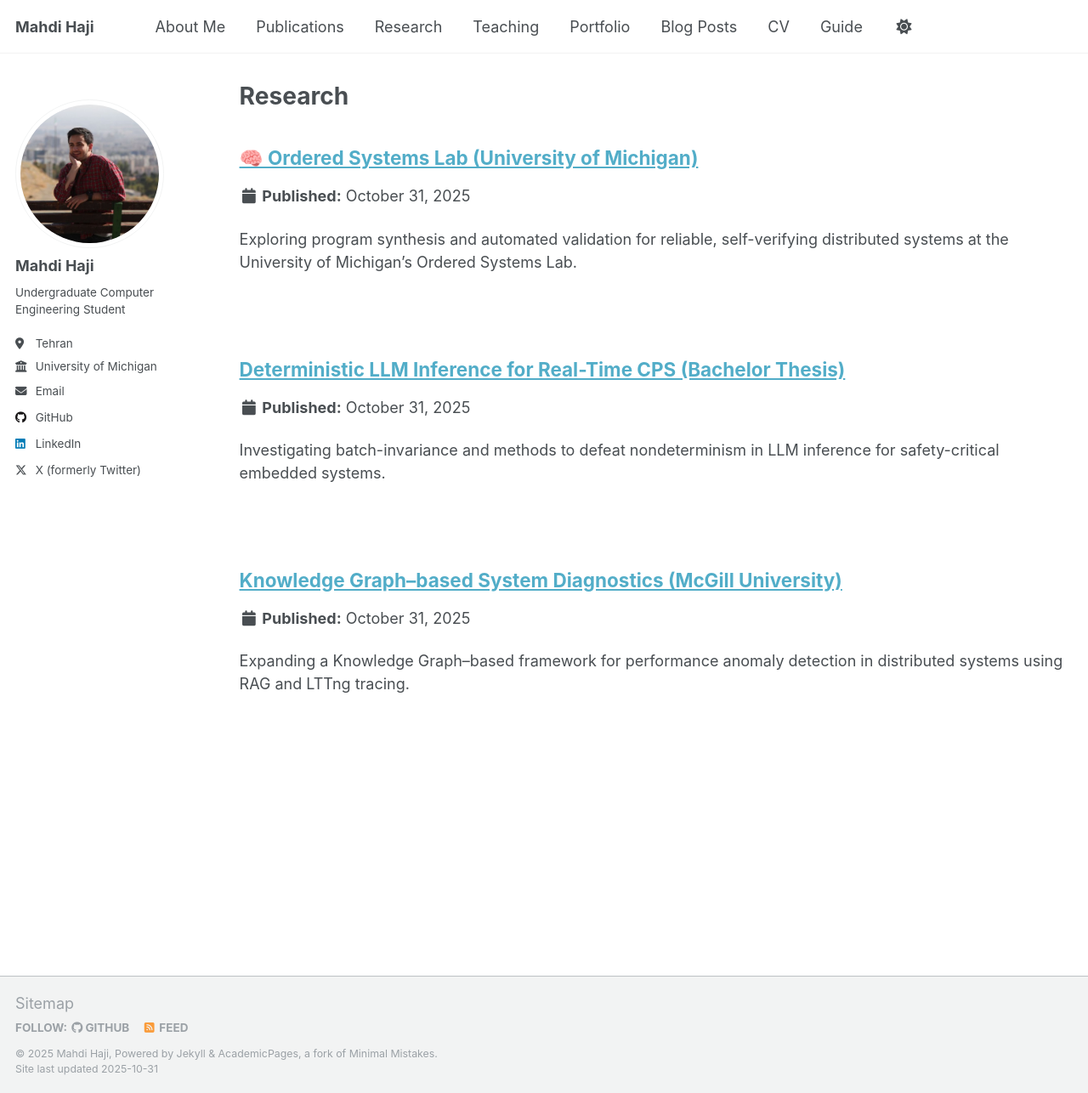
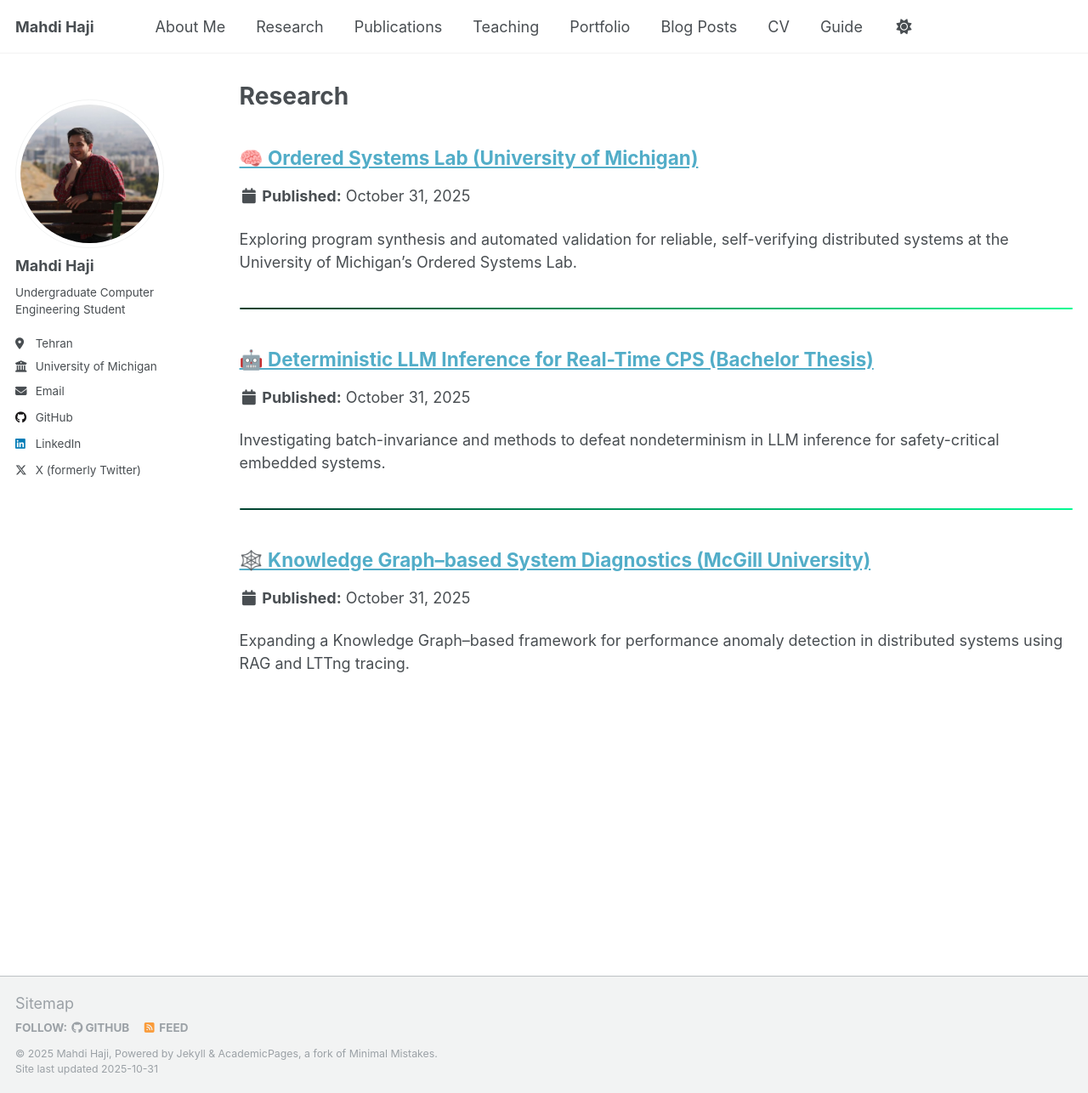
Before and after one commit to matahho/matahho.github.io, a Jekyll site: the page built from _pages/research.html, in a window 1280 px wide and 1286 px high. Shown: the whole window at 85% size. Built offline with Jekyll 4.4.1, drawn with Linux system fonts in a browser that asks for light colours.

Commit message:
make reseach section more attractive

```diff
--- a/_data/navigation.yml
+++ b/_data/navigation.yml
@@ -11,11 +11,11 @@
   - title: "About Me"
     url: /
 
+  - title: "Research"
+    url: /research/
+
   - title: "Publications"
     url: /publications/
-
-  - title: "Research"
-    url: /research/
 
   - title: "Teaching"
     url: /teaching/
--- a/_pages/research.html
+++ b/_pages/research.html
@@ -7,7 +7,20 @@
 
 {% include base_path %}
 
-
 {% for post in site.research %}
   {% include archive-single.html %}
+
+  {% unless forloop.last %}
+    <hr class="post-divider">
+  {% endunless %}
 {% endfor %}
+
+<style>
+  .post-divider {
+    border: 0;
+    height: 2px;
+    background: linear-gradient(to right, #01412f, #00fa92);
+    margin: 40px 0;
+    border-radius: 5px;
+  }
+</style>
```
Also changed, not shown: _research/1-orderlab.md (+1 -1 lines), _research/2-bachelor-thesis.md (+2 -2 lines), _research/3-mcgill.md (+2 -2 lines).
